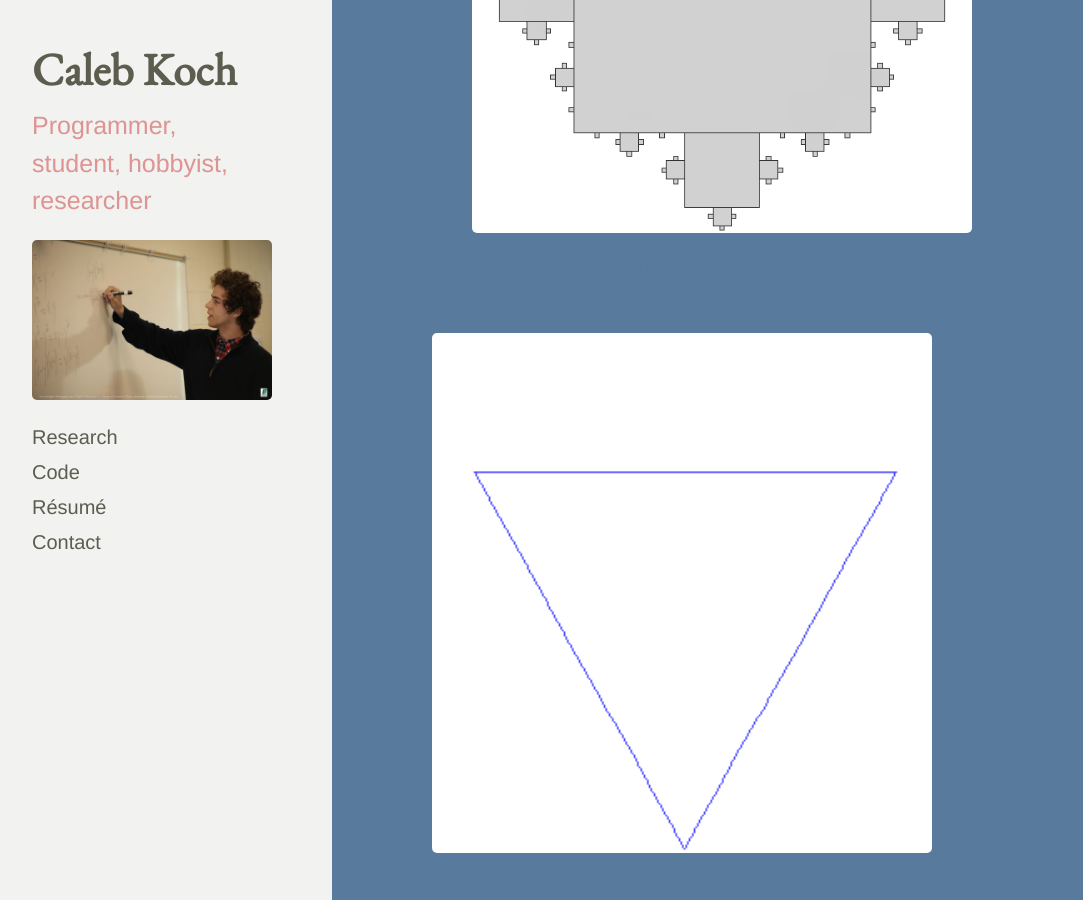
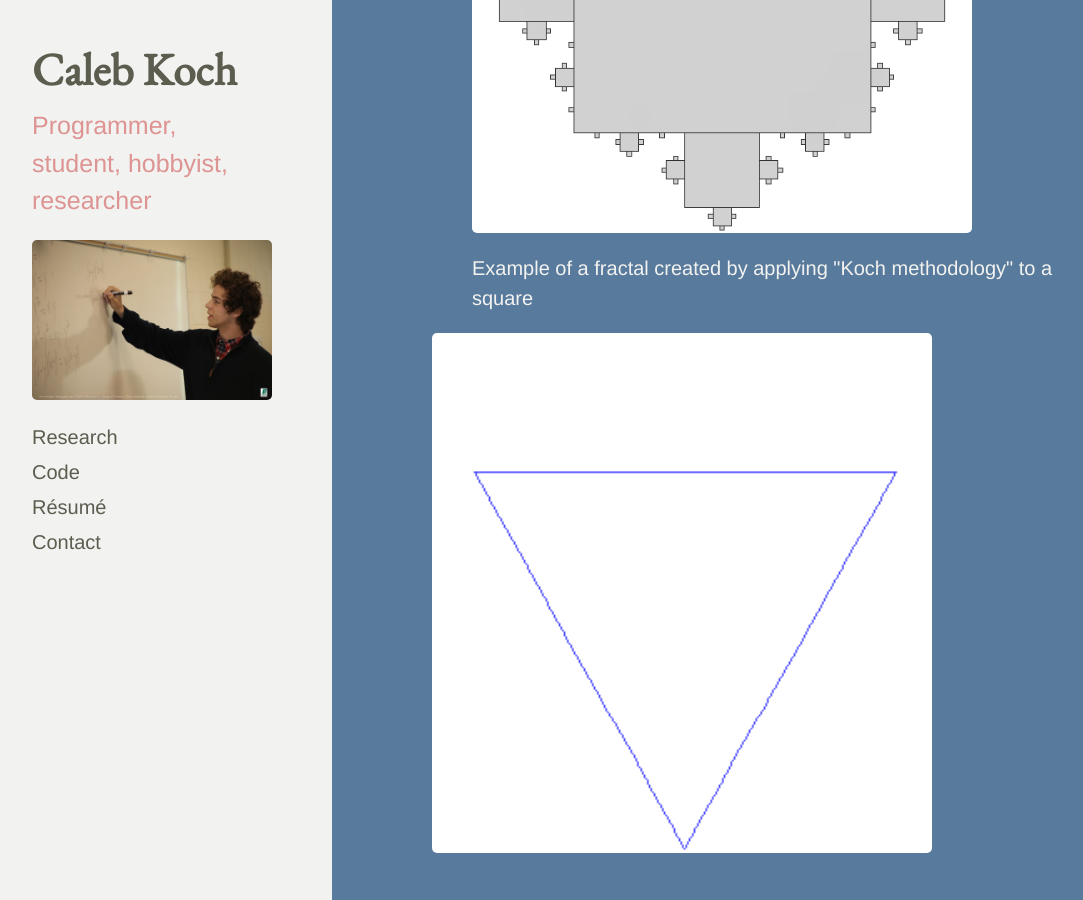
Before and after one commit to cakoch10/cakoch10.github.io, a Jekyll site: the page built from fractal.md, in a window 1280 px wide and 900 px high, scrolled down 745 px. Shown: the whole window, without its empty margins (28-1111 px from the left). Built offline with Jekyll 4.4.1, drawn with Linux system fonts in a browser that asks for light colours; Markdown is read by kramdown in place of the engine named in the settings.

Commit message:
Update fractal.md

```diff
--- a/fractal.md
+++ b/fractal.md
@@ -13,7 +13,7 @@ explore the geometric properties of the fractal and how it maintained regularity
 
 <figure>
   <img src="https://raw.githubusercontent.com/cakoch10/cakoch10.github.io/master/public/square.PNG" alt="Drawing" style="width: 500px;" />
-  <figcaption>Example of a fractal created by applying "Koch methodology" to a square</figcaption>
+  <figcaption><span style="color:#f2f2f0">Example of a fractal created by applying "Koch methodology" to a square</span></figcaption>
 </figure>
 
 <img src="https://raw.githubusercontent.com/cakoch10/cakoch10.github.io/master/public/Von_Koch_curve.gif" alt="Drawing" style="width: 500px;"/>
```
